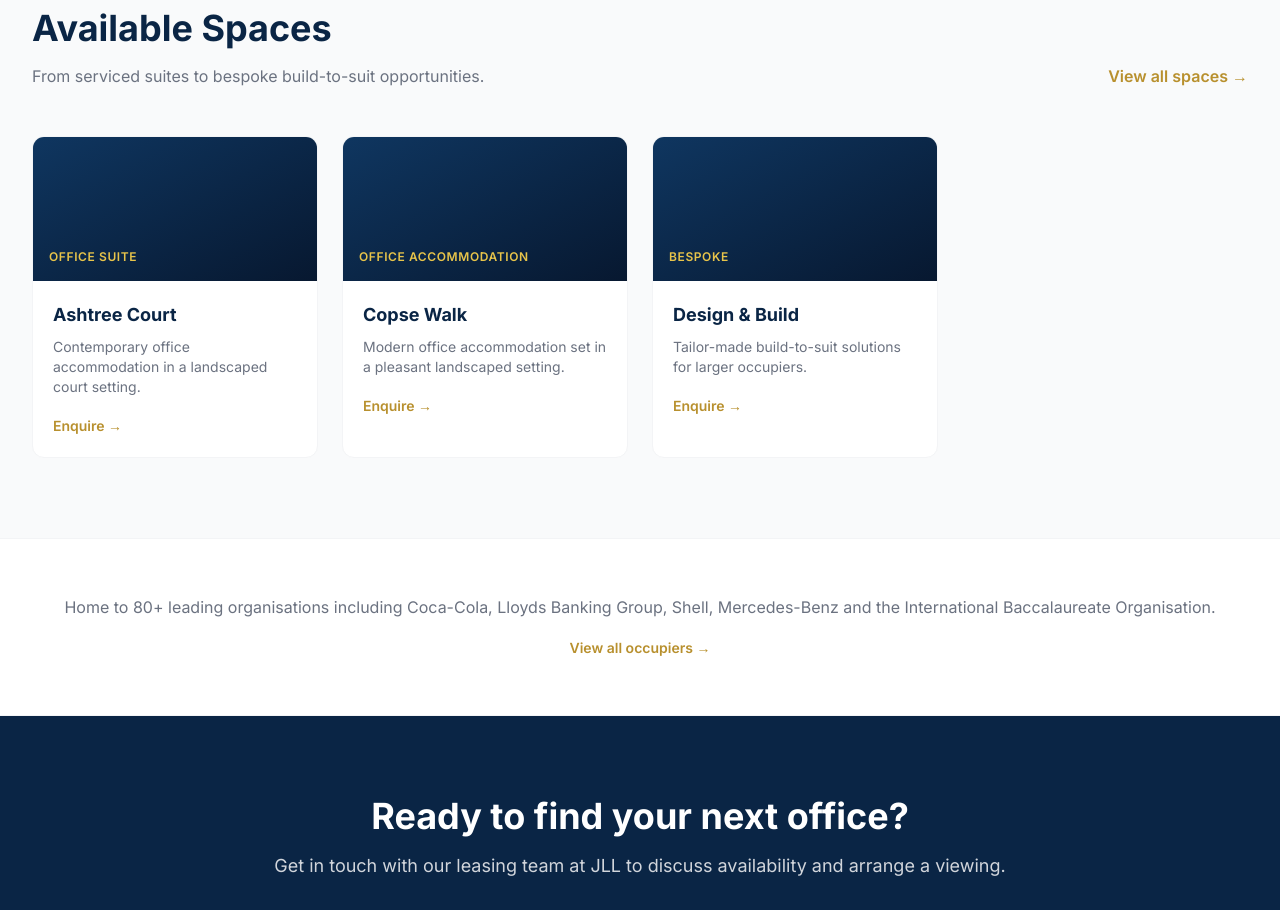
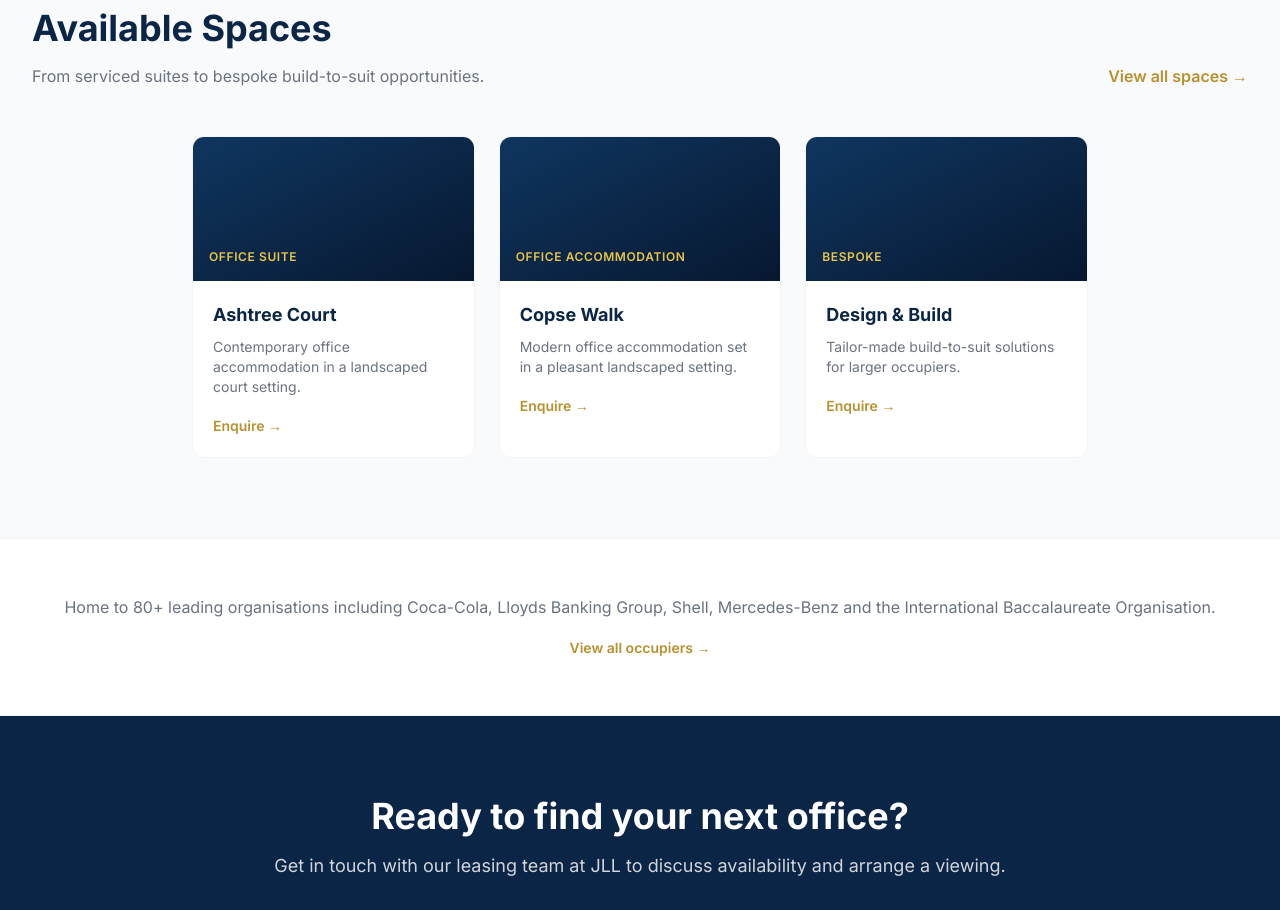
Before and after one commit to danielcridland96/cardiffgate-website, a Next.js app: page / in a window 1280 px wide. Shown: the part 1440-2350 px from the top of the page. Built offline with nearby package versions, Linux system fonts and the light colour scheme.

Commit message:
Centre available spaces grid on home page

```diff
--- a/app/page.tsx
+++ b/app/page.tsx
@@ -128,7 +128,7 @@
               View all spaces →
             </Link>
           </div>
-          <div className="grid grid-cols-1 sm:grid-cols-2 lg:grid-cols-4 gap-6">
+          <div className="grid grid-cols-1 sm:grid-cols-2 lg:grid-cols-3 gap-6 max-w-4xl mx-auto">
             {featuredSpaces.map((space) => (
               <div
                 key={space.name}
```
